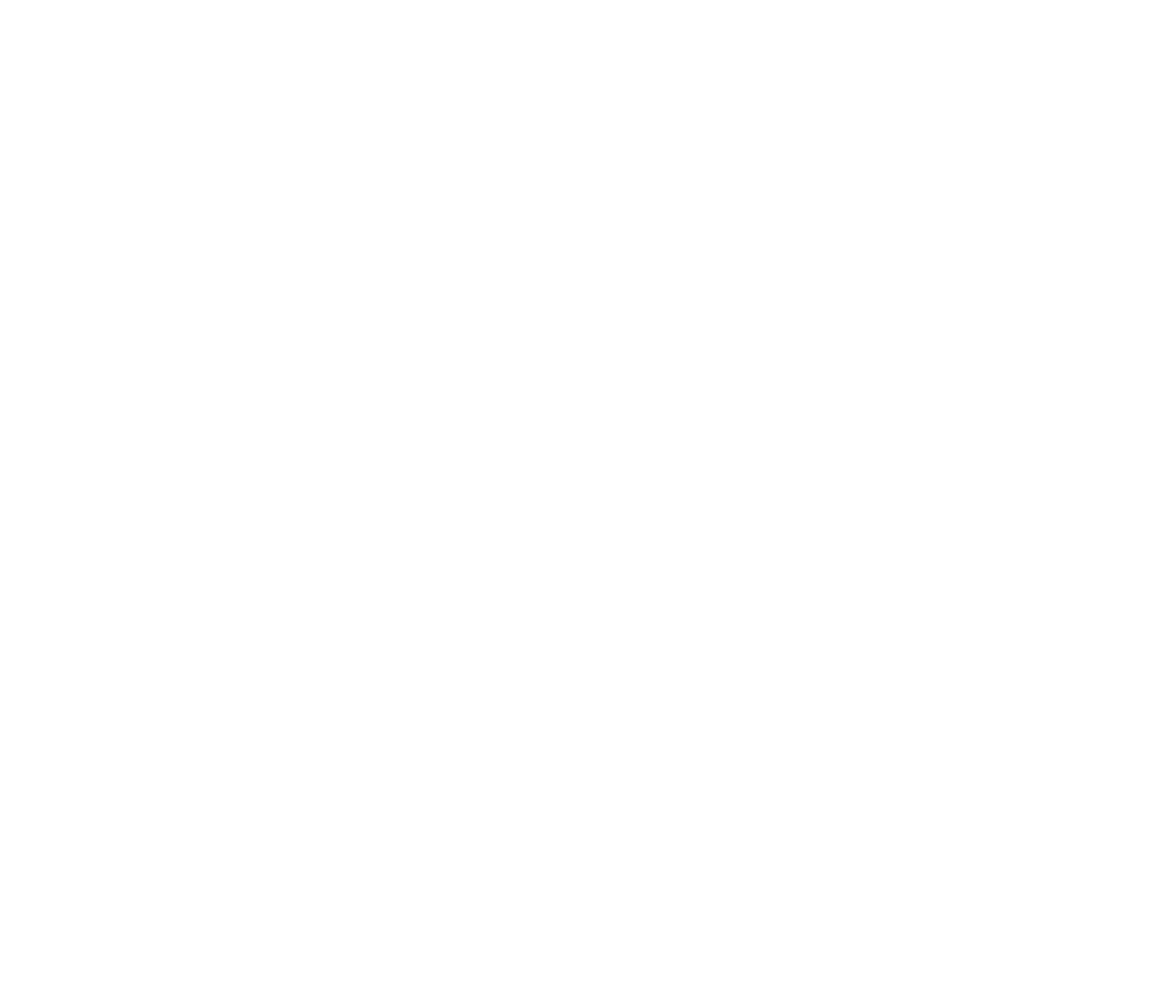
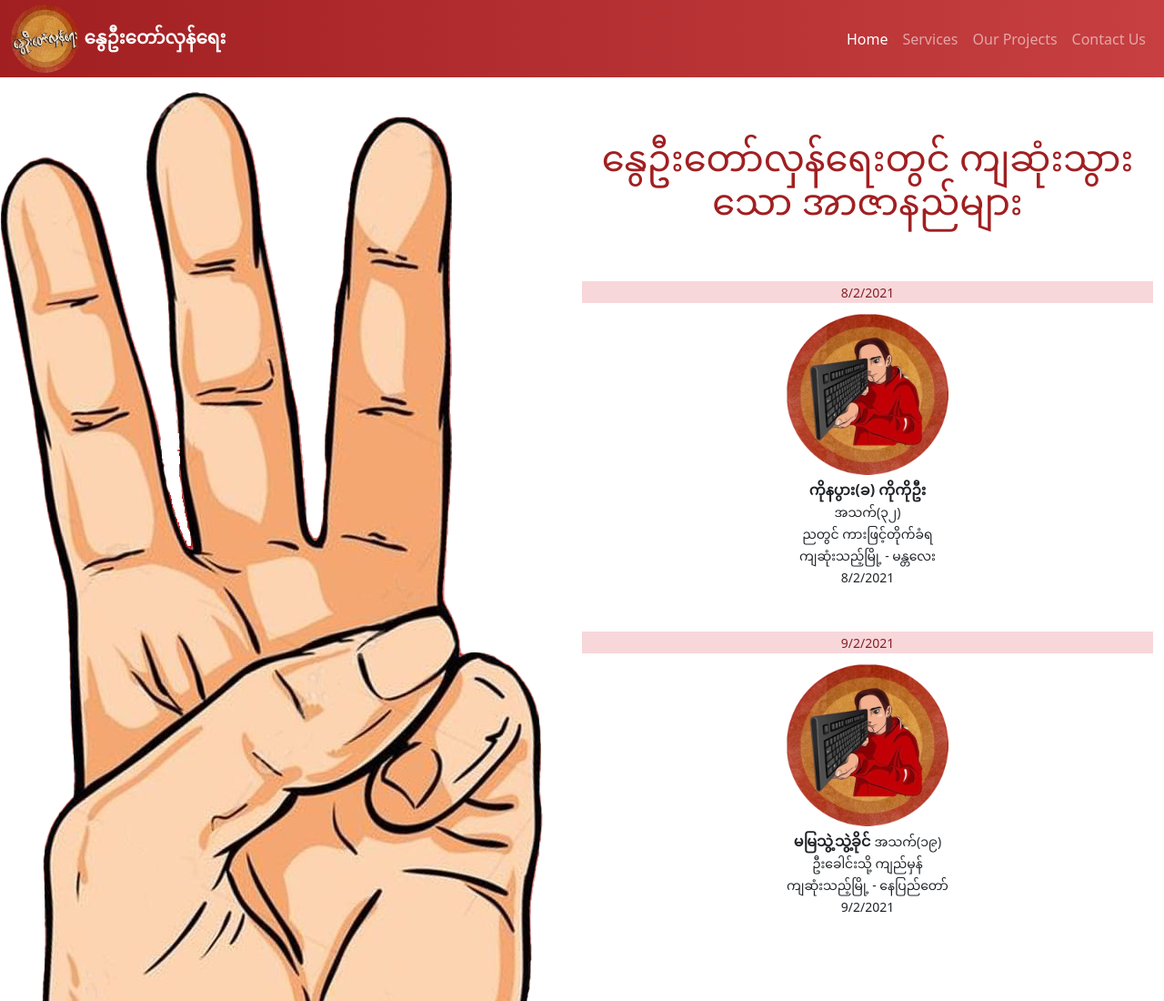
Before and after one commit to maungreporter/spring-revolution, a plain HTML site: page index.html in a window 1280 px wide. Shown: the top 1100 px of the page at 91% size. Before the commit the page ends 800 px from the top, so only its background shows below. Drawn offline with nearby package versions, Linux system fonts and the light colour scheme.

Commit message:
sheet testing

```diff
--- /dev/null
+++ b/assets/css/style.css
@@ -0,0 +1,31 @@
+:root {
+    --my-bg-first: #a11f21;
+    --my-bg-first-gd: #c73f41;
+  }
+
+  body{
+      height: 100vh;
+  }
+  .my-bg-first{
+    background: linear-gradient(90deg, var(--my-bg-first) 0%, var(--my-bg-first-gd) 100%);
+  }
+
+
+  nav{
+    background: linear-gradient(90deg, var(--my-bg-first) 0%, var(--my-bg-first-gd) 100%);
+  }
+
+  .main-content{
+      background-image: url(/assets/img/scout.png);
+      background-repeat: no-repeat;
+      height: 200vh;
+
+  }
+
+  .main-content .row{
+    padding-left: 50%;
+  }
+
+  .main-content .row h1{
+      color: var(--my-bg-first);
+  }
--- a/index.html
+++ b/index.html
@@ -4,11 +4,111 @@
     <meta charset="UTF-8">
     <meta http-equiv="X-UA-Compatible" content="IE=edge">
     <meta name="viewport" content="width=device-width, initial-scale=1.0">
+    <link rel="icon" href="assets/img/icon.png" type="image/gif" sizes="16x16">
     <title>Spring Revolution Myanmar - Generation Z</title>
+    <link rel="stylesheet" href="/assets/css/style.css?202103070">
     <link href="https://cdn.jsdelivr.net/npm/bootstrap@5.0.0-beta2/dist/css/bootstrap.min.css" rel="stylesheet" integrity="sha384-BmbxuPwQa2lc/FVzBcNJ7UAyJxM6wuqIj61tLrc4wSX0szH/Ev+nYRRuWlolflfl" crossorigin="anonymous">
-<script src="https://cdn.jsdelivr.net/npm/bootstrap@5.0.0-beta2/dist/js/bootstrap.bundle.min.js" integrity="sha384-b5kHyXgcpbZJO/tY9Ul7kGkf1S0CWuKcCD38l8YkeH8z8QjE0GmW1gYU5S9FOnJ0" crossorigin="anonymous"></script>
+    <script src="https://cdn.jsdelivr.net/npm/bootstrap@5.0.0-beta2/dist/js/bootstrap.bundle.min.js" integrity="sha384-b5kHyXgcpbZJO/tY9Ul7kGkf1S0CWuKcCD38l8YkeH8z8QjE0GmW1gYU5S9FOnJ0" crossorigin="anonymous"></script>
+
 </head>
 <body>
+    <nav class="navbar navbar-expand-sm sticky-top navbar-dark d-none d-md-block p-0">
+        <div class="container-fluid">
+            <a href="#" class="navbar-brand">
+                <img src="assets/img/menu-1.png"  alt="" style="height: 75px;">
+                <strong>နွေဦးတော်လှန်ရေး</strong>
+                <small></small>
+            </a>
+            <ul class="navbar-nav">
+                <li class="nav-item">
+                    <a href="/two-friends/" class="nav-link active">
+                        <i class="fas fa-home"></i> Home
+                    </a>
+                </li>
+                <li class="nav-item">
+                    <a href="/two-friends/services/" class="nav-link">
+                        <i class="fas fa-tools"></i> Services
+                    </a>
+                </li>
+                <li class="nav-item">
+                    <a href="/two-friends/our-projects/" class="nav-link">
+                        <i class="fas fa-file-contract"></i> Our Projects
+                    </a>
+                </li>
+                <li class="nav-item">
+                    <a href="/two-friends/contact-us/" class="nav-link">
+                        <i class="fas fa-address-card"></i> Contact Us
+                    </a>
+                </li>
+
+
+            </ul>
+        </div>
+    </nav>
+
+    <div class="row m-0 mb-1 py-3 shadow-lg d-md-none my-bg-first">
+        <div class="col-12 text-center">
+            <img class="w-25 " src="./assets/img/menu.png"  alt="">
+        </div>
+
+    </div>
+
+    <div class="container-fluid main-content mt-3">
+        <div class="row m-0">
+            <div class="col-md-12 text-center mt-5">
+                <h1 class="line mb-3">နွေဦးတော်လှန်ရေးတွင် ကျဆုံးသွားသော အာဇာနည်များ</h1>
+            </div>
+
+
+            <div class="col-md-12 text-center mt-5 alert-danger">
+                <small>8/2/2021</small>
+            </div>
+
+            <div class="col-md-4 text-center mt-2">
+
+            </div>
+
+            <div class="col-md-4 mt-2">
+                <img class="w-100" src="/assets/img/icon.png" alt="">
+                <div class="text-center">
+                    <strong>ကိုနပွား(ခ) ကိုကိုဦး</strong>
+                    <small>အသက်(၃၂)</small><br>
+                    <small>ညတွင် ကားဖြင့်တိုက်ခံရ</small><br>
+                    <small>ကျဆုံးသည့်မြို့ - မန္တလေး</small><br>
+                    <small>8/2/2021</small>
+                </div>
+
+            </div>
+            <div class="col-md-4 text-center mt-2">
+
+            </div>
+
+            <div class="col-md-12 text-center mt-5 alert-danger">
+                <small>9/2/2021</small>
+            </div>
+
+            <div class="col-md-4 text-center mt-2">
+
+            </div>
+
+            <div class="col-md-4 mt-2">
+                <img class="w-100" src="/assets/img/icon.png" alt="">
+                <div class="text-center">
+                    <strong>မမြသွဲ့သွဲ့ခိုင်</strong>
+                    <small>အသက်(၁၉)</small><br>
+                    <small>ဦးခေါင်းသို့ ကျည်မှန်</small><br>
+                    <small>ကျဆုံးသည့်မြို့ - နေပြည်တော်</small><br>
+                    <small>9/2/2021</small>
+                </div>
+
+            </div>
+            <div class="col-md-4 text-center mt-2">
+
+            </div>
+
+        </div>
+    </div>
+
 
 </body>
 </html>
```
Also changed, not shown: googlec7bd3092e26a8ac6.html (added, +1 -0 lines), assets/img/3fingers.png (added), assets/img/icon.png (added), assets/img/menu-1.png (added), assets/img/menu.png (added), assets/img/scout.png (added), assets/img/sr-banner-1.png (added), assets/img/sr-banner.png (added), 3 other files.
